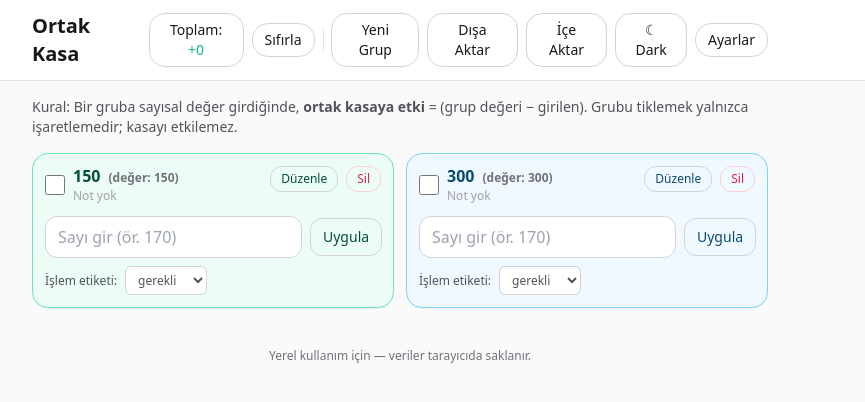
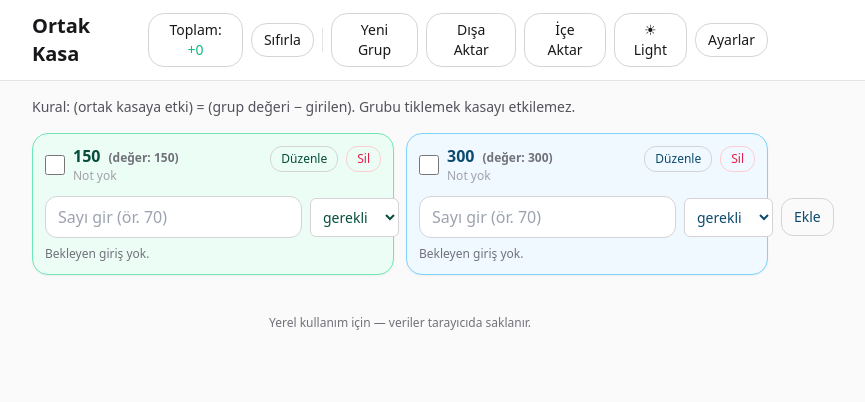
Before and after one commit to coloneldepression/dailyspentmoney, a React (Vite) app: page / in a window 1280 px wide. Shown: the top 402 px of the page, without its empty margins (240-1105 px from the left). Built offline with nearby package versions, Linux system fonts and the light colour scheme.

Commit message:
Update App.jsx

```diff
--- a/src/App.jsx
+++ b/src/App.jsx
@@ -3,10 +3,13 @@ import { PieChart, Pie, Cell, ResponsiveContainer, Tooltip, Legend } from "recha
 
 /**
  * Tek dosyalık React uygulaması (Vite uyumlu)
- * Bu sürümde yenilikler:
- * - Karanlık Mod (toggle)
+ * GÜNCEL:
+ * - Dark/Light toggle düzeltildi
+ * - Ayarlar modalı çalışır
  * - Grup renkleri (7-8 seçenek)
- * - Geçmiş kayıtlarına etiket: gerekli / fuzuli / zorunlu
+ * - Her GRUP için "bekleyen girişler" (apply etmeden birden fazla değer ekle)
+ * - Her giriş için etiket: gerekli / fuzuli / zorunlu
+ * - Apply tıklandığında bekleyen girişler geçmişe tek tek işlenir
  * - Geçmiş penceresinde etiket dağılımı pie chart
  * - Haftalık otomatik yedekleme (JSON indirir)
  */
@@ -35,8 +38,10 @@ const getGroupStyle = (colorKey = "slate") => {
 };
 
 const applyDarkClass = (on) => {
-  const el = document.documentElement;
-  if (on) el.classList.add("dark"); else el.classList.remove("dark");
+  const html = document.documentElement;
+  const body = document.body;
+  if (on) { html.classList.add('dark'); body.classList.add('dark'); }
+  else { html.classList.remove('dark'); body.classList.remove('dark'); }
 };
 
 function useLocalState(initial) {
@@ -61,14 +66,14 @@ function useLocalState(initial) {
 // ---- Başlangıç durumu
 const starterState = {
   groups: [
-    { id: uuid(), name: "150", value: 150, note: "", color: "emerald", ticked: false, createdAt: nowISO(), updatedAt: nowISO() },
-    { id: uuid(), name: "300", value: 300, note: "", color: "sky",     ticked: false, createdAt: nowISO(), updatedAt: nowISO() },
+    { id: uuid(), name: "150", value: 150, note: "", color: "emerald", ticked: false, pending: [], createdAt: nowISO(), updatedAt: nowISO() },
+    { id: uuid(), name: "300", value: 300, note: "", color: "sky",     ticked: false, pending: [], createdAt: nowISO(), updatedAt: nowISO() },
   ],
   history: [],
   lastResetAt: null,
   autoBackupEnabled: true,
   lastAutoBackupAt: null,
-  darkMode: true,
+  darkMode: false, // default light
 };
 
 export default function App() {
@@ -77,6 +82,7 @@ export default function App() {
   const [showImport, setShowImport] = useState(false);
   const [importText, setImportText] = useState("");
   const [showSettings, setShowSettings] = useState(false);
+  const [showResetConfirm, setShowResetConfirm] = useState(false);
 
   // karanlık modu uygula
   useEffect(() => { applyDarkClass(!!state.darkMode); }, [state.darkMode]);
@@ -101,7 +107,7 @@ export default function App() {
       ...s,
       groups: [
         ...s.groups,
-        { id: uuid(), name: "Yeni Grup", value: 0, note: "", color: "slate", ticked: false, createdAt: nowISO(), updatedAt: nowISO() },
+        { id: uuid(), name: "Yeni Grup", value: 0, note: "", color: "slate", ticked: false, pending: [], createdAt: nowISO(), updatedAt: nowISO() },
       ],
     }));
   };
@@ -122,7 +128,7 @@ export default function App() {
   };
 
   // ---- Geçmiş / kasa
-  const pushHistory = ({ group, input, need = "gerekli" }) => {
+  const pushHistoryEntry = ({ group, input, need = "gerekli" }) => {
     const delta = (Number(group.value) || 0) - (Number(input) || 0);
     const rec = {
       id: uuid(),
@@ -133,9 +139,20 @@ export default function App() {
       input: Number(input) || 0,
       delta,
       note: "",
-      need, // gerekli | fuzuli | zorunlu
+      need,
     };
     setState((s) => ({ ...s, history: [rec, ...s.history] }));
+  };
+
+  // Bir grubun TÜM bekleyen girişlerini geçmişe uygula
+  const applyGroupPending = (groupId) => {
+    const g = state.groups.find((x) => x.id === groupId);
+    if (!g || !g.pending?.length) return;
+    for (const p of g.pending) {
+      pushHistoryEntry({ group: g, input: p.amount, need: p.need });
+    }
+    // bekleyenleri temizle
+    updateGroup(groupId, { pending: [] });
   };
 
   const updateHistoryRecord = (id, patch) => {
@@ -145,9 +162,6 @@ export default function App() {
     }));
   };
 
-  const requestResetCommon = () => setShowHistory(true);
-  const resetCommon = () => setShowResetConfirm(true);
-  const [showResetConfirm, setShowResetConfirm] = useState(false);
   const doResetCommon = () => {
     setState((s) => ({ ...s, history: [], lastResetAt: nowISO() }));
     setShowResetConfirm(false);
@@ -193,7 +207,7 @@ export default function App() {
   return (
     <div className="min-h-screen bg-zinc-50 text-zinc-900 dark:bg-zinc-900 dark:text-zinc-100 flex flex-col">
       {/* Üst bar */}
-      <header className="sticky top-0 z-10 bg-white/90 dark:bg-zinc-900/80 backdrop-blur border-b border-zinc-200 dark:border-zinc-800">
+      <header className="sticky top-0 z-50 bg-white/90 dark:bg-zinc-900/80 backdrop-blur border-b border-zinc-200 dark:border-zinc-800">
         <div className="mx-auto max-w-3xl px-4 py-3 flex items-center justify-between gap-2">
           <div className="text-xl font-semibold">Ortak Kasa</div>
 
@@ -238,12 +252,18 @@ export default function App() {
       {/* İçerik */}
       <main className="mx-auto max-w-3xl w-full px-4 py-4">
         <p className="text-sm text-zinc-600 dark:text-zinc-300 mb-4">
-          Kural: Bir gruba sayısal değer girdiğinde, <strong>ortak kasaya etki</strong> = (grup değeri − girilen). Grubu tiklemek yalnızca işaretlemedir; kasayı etkilemez.
+          Kural: (ortak kasaya etki) = (grup değeri − girilen). Grubu tiklemek kasayı etkilemez.
         </p>
 
         <div className="grid grid-cols-1 sm:grid-cols-2 gap-3">
           {state.groups.map((g) => (
-            <GroupCard key={g.id} group={g} onUpdate={updateGroup} onDelete={confirmDeleteGroup} onSubmitInput={pushHistory} />
+            <GroupCard
+              key={g.id}
+              group={g}
+              onUpdate={updateGroup}
+              onDelete={confirmDeleteGroup}
+              onApplyPending={() => applyGroupPending(g.id)}
+            />
           ))}
         </div>
       </main>
@@ -290,6 +310,23 @@ export default function App() {
         </Modal>
       )}
 
+      {/* Ayarlar modalı */}
+      {showSettings && (
+        <Modal onClose={() => setShowSettings(false)} title="Ayarlar">
+          <div className="flex items-center justify-between gap-4">
+            <div className="text-sm">Haftalık otomatik yedekleme</div>
+            <label className="inline-flex items-center gap-2 text-sm">
+              <input
+                type="checkbox"
+                checked={!!state.autoBackupEnabled}
+                onChange={(e) => setState((s) => ({ ...s, autoBackupEnabled: e.target.checked }))}
+              />
+              {state.autoBackupEnabled ? "Açık" : "Kapalı"}
+            </label>
+          </div>
+        </Modal>
+      )}
+
       {/* Silme onayı modalı */}
       {pendingDeleteId && (
         <Modal onClose={() => setPendingDeleteId(null)} title="Grubu Sil">
@@ -317,13 +354,15 @@ export default function App() {
   );
 }
 
-function GroupCard({ group, onUpdate, onDelete, onSubmitInput }) {
+function GroupCard({ group, onUpdate, onDelete, onApplyPending }) {
   const [editing, setEditing] = useState(false);
   const [tempName, setTempName] = useState(group.name);
   const [tempValue, setTempValue] = useState(group.value);
   const [tempNote, setTempNote] = useState(group.note || "");
   const [tempColor, setTempColor] = useState(group.color || "slate");
-  const [input, setInput] = useState("");
+
+  // Bekleyen giriş eklemek için yerel alanlar
+  const [amount, setAmount] = useState("");
   const [need, setNeed] = useState("gerekli");
 
   useEffect(() => {
@@ -340,12 +379,20 @@ function GroupCard({ group, onUpdate, onDelete, onSubmitInput }) {
     setEditing(false);
   };
 
-  const submitInput = () => {
-    const n = Number(input);
+  const addPending = () => {
+    const n = Number(amount);
     if (Number.isNaN(n)) { alert("Geçerli bir sayı girin."); return; }
-    onSubmitInput({ group, input: n, need });
-    setInput("");
+    const next = [...(group.pending || []), { id: uuid(), amount: n, need }];
+    onUpdate(group.id, { pending: next });
+    setAmount("");
   };
+
+  const removePending = (pid) => {
+    const next = (group.pending || []).filter((p) => p.id !== pid);
+    onUpdate(group.id, { pending: next });
+  };
+
+  const clearPending = () => onUpdate(group.id, { pending: [] });
 
   return (
     <div className={`rounded-2xl border p-3 shadow-sm ${getGroupStyle(group.color)} dark:border-zinc-700`}>
@@ -380,30 +427,57 @@ function GroupCard({ group, onUpdate, onDelete, onSubmitInput }) {
         </div>
       </div>
 
+      {/* Bekleyen giriş ekleme alanı */}
       <div className="mt-3 flex items-center gap-2">
         <input
           inputMode="decimal"
-          placeholder="Sayı gir (ör. 170)"
+          placeholder="Sayı gir (ör. 70)"
           className="flex-1 rounded-xl border border-zinc-300 dark:border-zinc-700 bg-white dark:bg-zinc-900 px-3 py-2 focus:outline-none focus:ring-2 focus:ring-zinc-400"
-          value={input}
-          onChange={(e) => setInput(e.target.value)}
+          value={amount}
+          onChange={(e) => setAmount(e.target.value)}
         />
-        <button className="rounded-xl px-3 py-2 text-sm border border-zinc-300 dark:border-zinc-700 hover:bg-zinc-100 dark:hover:bg-zinc-800" onClick={submitInput}>
-          Uygula
+        <select
+          className="rounded-md border border-zinc-300 dark:border-zinc-700 bg-white dark:bg-zinc-800 px-2 py-2 text-sm"
+          value={need}
+          onChange={(e)=>setNeed(e.target.value)}
+        >
+          {NEED_TYPES.map(t => <option key={t} value={t}>{t}</option>)}
+        </select>
+        <button className="rounded-xl px-3 py-2 text-sm border border-zinc-300 dark:border-zinc-700 hover:bg-zinc-100 dark:hover:bg-zinc-800" onClick={addPending}>
+          Ekle
         </button>
       </div>
 
-      <div className="mt-2 text-xs text-zinc-600 dark:text-zinc-300 flex items-center gap-2">
-        <span>İşlem etiketi:</span>
-        <select
-          className="rounded-md border border-zinc-300 dark:border-zinc-700 bg-white dark:bg-zinc-800 px-2 py-1"
-          value={need}
-          onChange={(e) => setNeed(e.target.value)}
-        >
-          {NEED_TYPES.map((t) => (
-            <option key={t} value={t}>{t}</option>
-          ))}
-        </select>
+      {/* Bekleyen liste */}
+      <div className="mt-2">
+        {(group.pending?.length ? group.pending : []).length === 0 ? (
+          <div className="text-xs text-zinc-500">Bekleyen giriş yok.</div>
+        ) : (
+          <div className="text-xs">
+            <div className="mb-1 text-zinc-600 dark:text-zinc-300">Bekleyen Girişler:</div>
+            <ul className="space-y-1">
+              {group.pending.map(p => (
+                <li key={p.id} className="flex items-center justify-between">
+                  <span>
+                    <strong>{fmt(p.amount)}</strong>
+                    <span className="ml-2 px-2 py-0.5 rounded-full text-[11px] border border-zinc-300 dark:border-zinc-700">
+                      {p.need}
+                    </span>
+                  </span>
+                  <button className="px-2 py-0.5 rounded border border-zinc-300 dark:border-zinc-700 hover:bg-zinc-100 dark:hover:bg-zinc-800" onClick={()=>removePending(p.id)}>Sil</button>
+                </li>
+              ))}
+            </ul>
+            <div className="mt-2 flex items-center gap-2">
+              <button className="rounded-xl px-3 py-1.5 text-sm border border-zinc-300 dark:border-zinc-700 hover:bg-zinc-100 dark:hover:bg-zinc-800" onClick={()=>onApplyPending(group.id)}>
+                Uygula (Geçmişe İşle)
+              </button>
+              <button className="rounded-xl px-3 py-1.5 text-sm border border-zinc-300 dark:border-zinc-700 hover:bg-zinc-100 dark:hover:bg-zinc-800" onClick={clearPending}>
+                Temizle
+              </button>
+            </div>
+          </div>
+        )}
       </div>
 
       {editing && (
```
